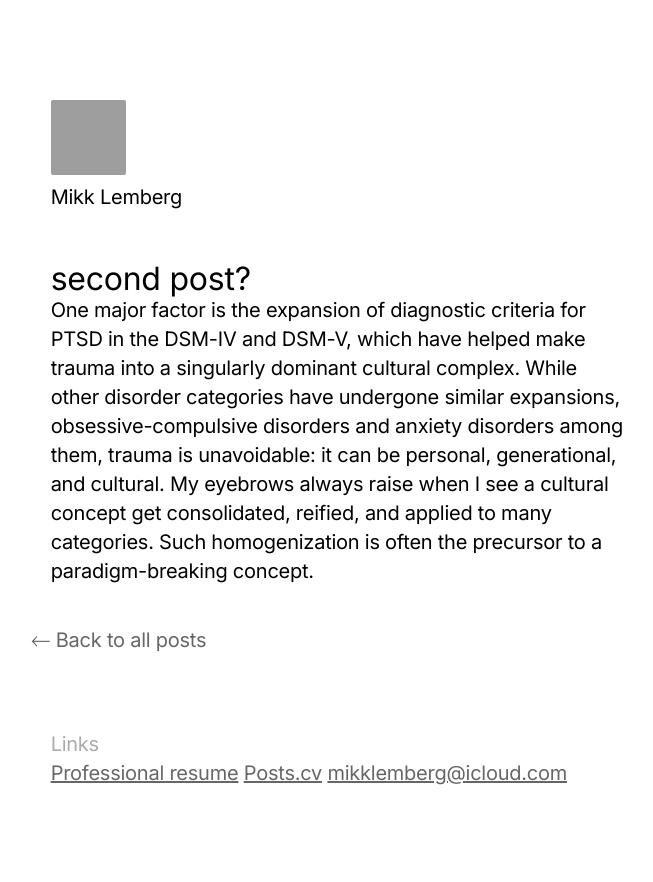
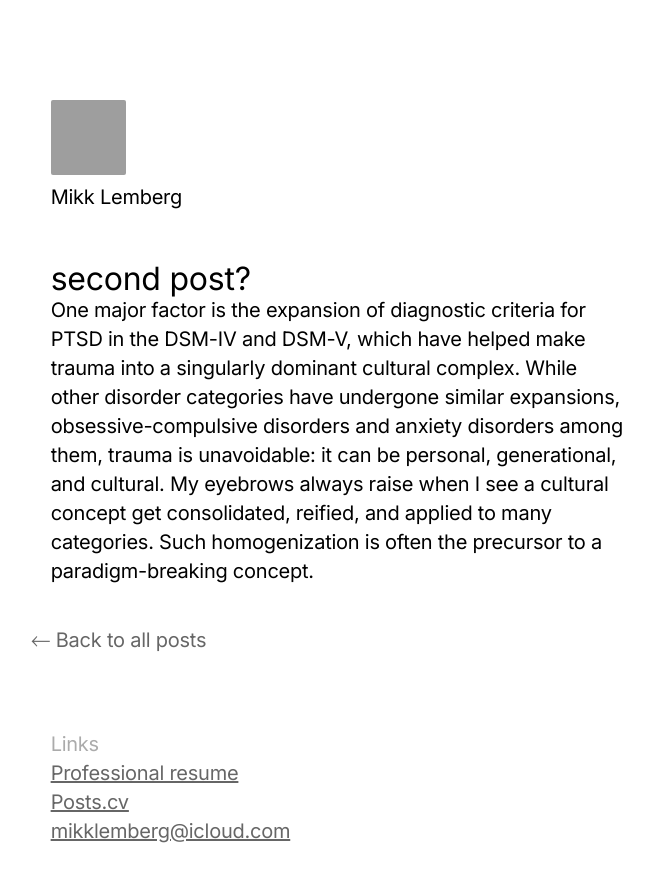
Before and after one commit to mikklemberg/My-personal-notes, a Jekyll site: the page built from _posts/2023-11-11-second-post.md, in a window 1280 px wide. Shown: the top 882 px of the page, without its empty margins (301-954 px from the left). Built offline with Jekyll 4.4.1, drawn with Linux system fonts in a browser that asks for light colours; grey boxes are pictures that could not be loaded.

```diff
--- a/_layouts/post.html
+++ b/_layouts/post.html
@@ -31,9 +31,9 @@
     <!-- Footer Section -->
     <footer class="footer">
         <p>Links</p>
-        <a href="https://mikklemberg.ee">Professional resume</a>
-        <a href="https://posts.cv/mikk">Posts.cv</a>
-        <a href="mailto:mikklemberg@icloud.com">mikklemberg@icloud.com</a>
+         <p><a href="https://mikklemberg.ee">Professional resume</a></p>
+         <p><a href="https://posts.cv/mikk">Posts.cv</a></p>
+         <p><a href="mailto:mikklemberg@icloud.com">mikklemberg@icloud.com</a></p>
     </div>
 </body>
 </html>
```
